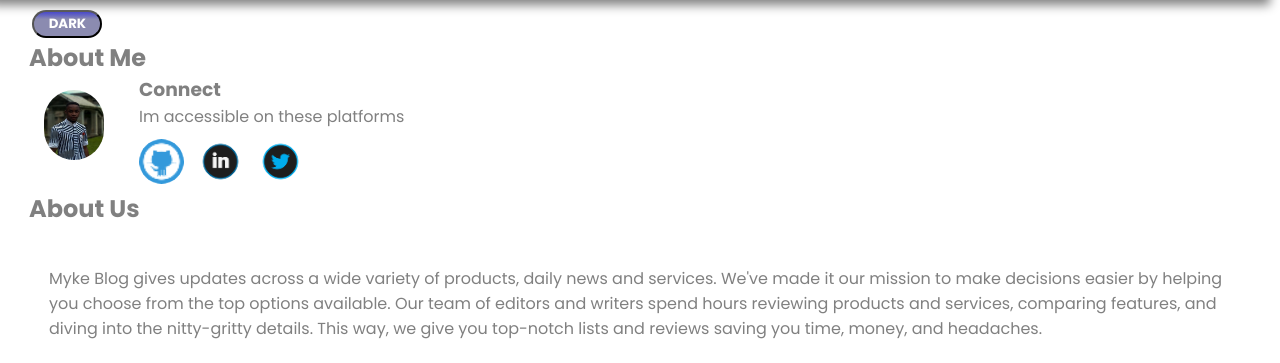
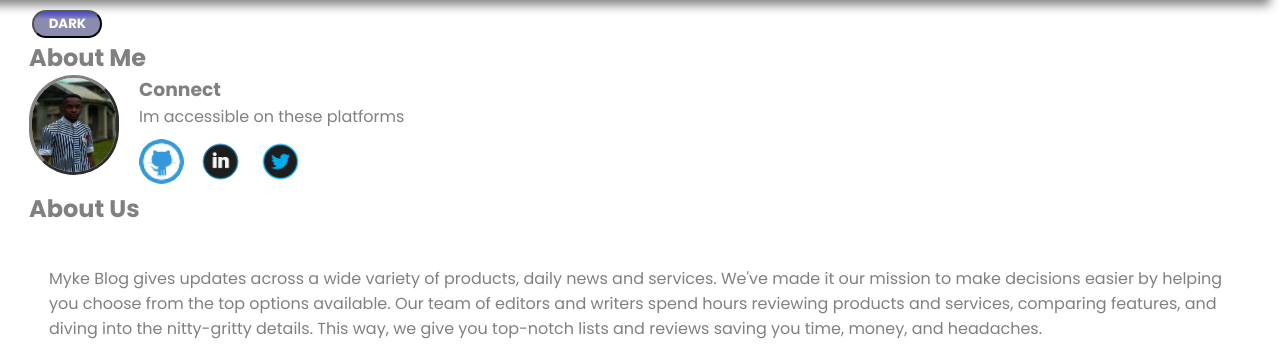
Before and after one commit to Dikachi-official/Blog, a Django app: page /about in a window 1280 px wide. Shown: the part 90-453 px from the top of the page. Run offline with Django 4.2, Linux system fonts and the light colour scheme.

Commit message:
Activated links at About Page

```diff
--- a/templates/about.html
+++ b/templates/about.html
@@ -31,9 +31,9 @@
         <div class="connect">
           <h3>Connect </h3>
           <p> Im accessible on these platforms</p>
-            <a href="#" class="logo"><img src="{% static 'img/git.png' %}"></a>
-            <a href="#" class="logo" ><img src="{% static 'img/linkedin.png' %}"></a>
-            <a href="#" class="logo" ><img src="{% static 'img/twitter.png' %}"></a>
+            <a href="https://github.com/Dikachi-official" target="_blank" class="logo"><img src="{% static 'img/git.png' %}"></a>
+            <a href="https://www.linkedin.com/in/dikachi-n-249699213" target="_blank" class="logo" ><img src="{% static 'img/linkedin.png' %}"></a>
+            <a href="https://twitter.com/Deeka_official1?t=M-aFUxstJqPHSwUz6qJD-Q&s=09" target="_blank" class="logo" ><img src="{% static 'img/twitter.png' %}"></a>
         </div>
       </div>
 
@@ -232,7 +232,10 @@
         border-radius: 100px;
         width:90px;
         height:100px;
-        border:15px, solid ;
+        border:5ch;
+        border-width: 3px;
+        border-color: grey;
+        border-style: outset;
         margin-right:20px;
         float:left;
       }
```
